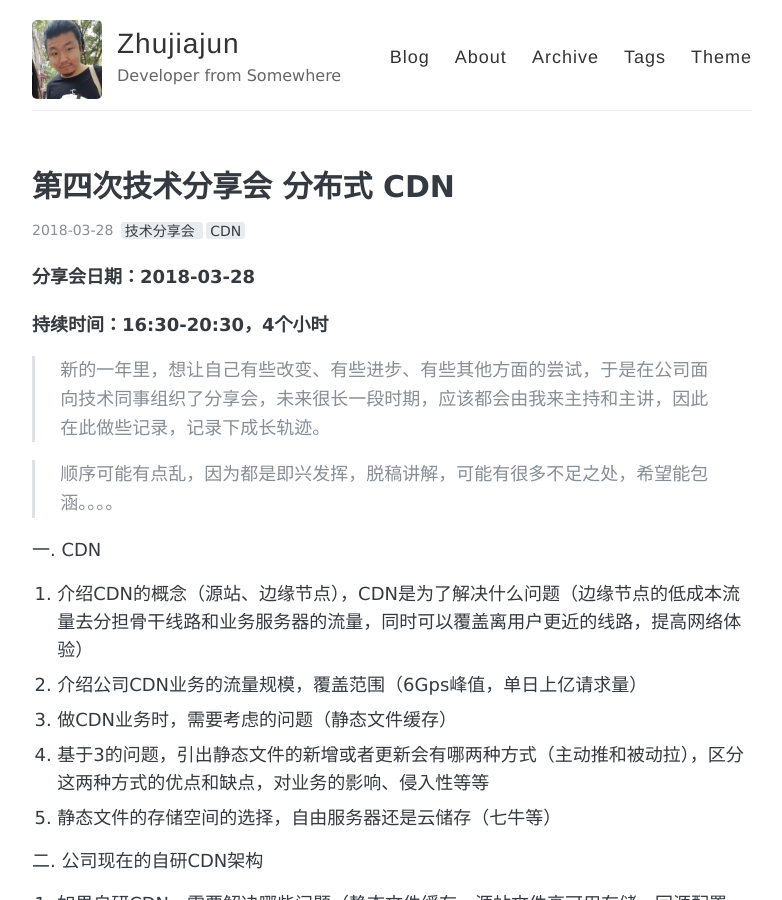
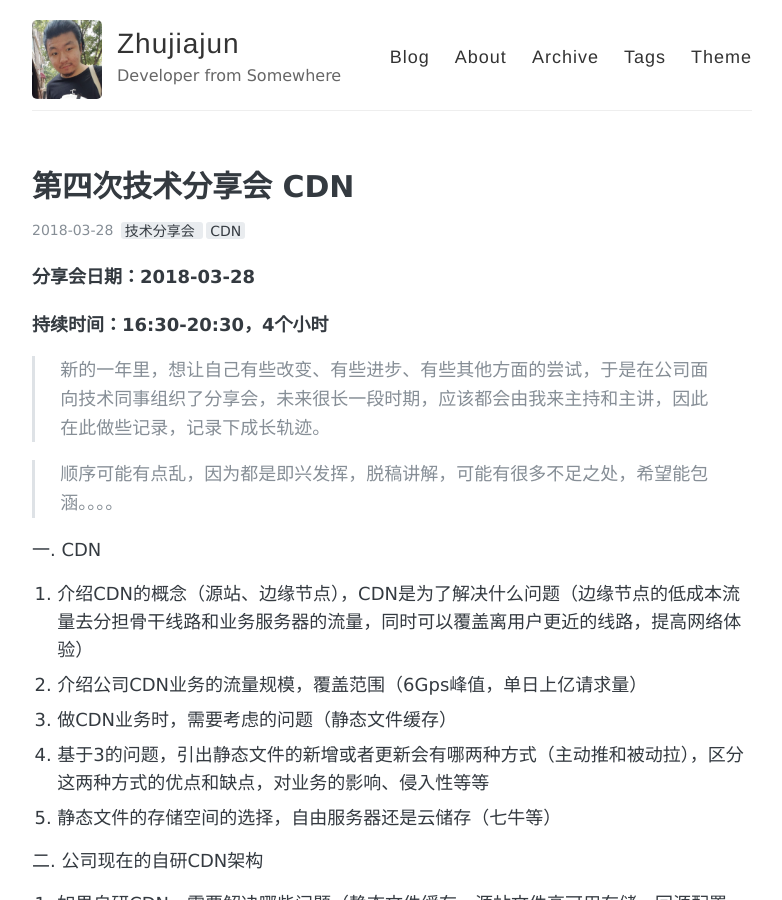
Before and after one commit to jiajun-artist/jiajun-artist.github.io, a Jekyll site: the page built from _posts/2018-03-28-share-meeting-04.md, in a window 1280 px wide and 900 px high. Shown: the whole window, without its empty margins (248-1030 px from the left). Built offline with Jekyll 4.4.1, drawn with Linux system fonts in a browser that asks for light colours.

Commit message:
add blog

```diff
--- a/_posts/2018-03-28-share-meeting-04.md
+++ b/_posts/2018-03-28-share-meeting-04.md
@@ -1,6 +1,6 @@
 ---
 layout: post
-title: "第四次技术分享会 分布式 CDN"
+title: "第四次技术分享会 CDN"
 tags: [技术分享会, CDN]
 comments: true
 date: 2018-03-28 22:00:00+08:00
```
